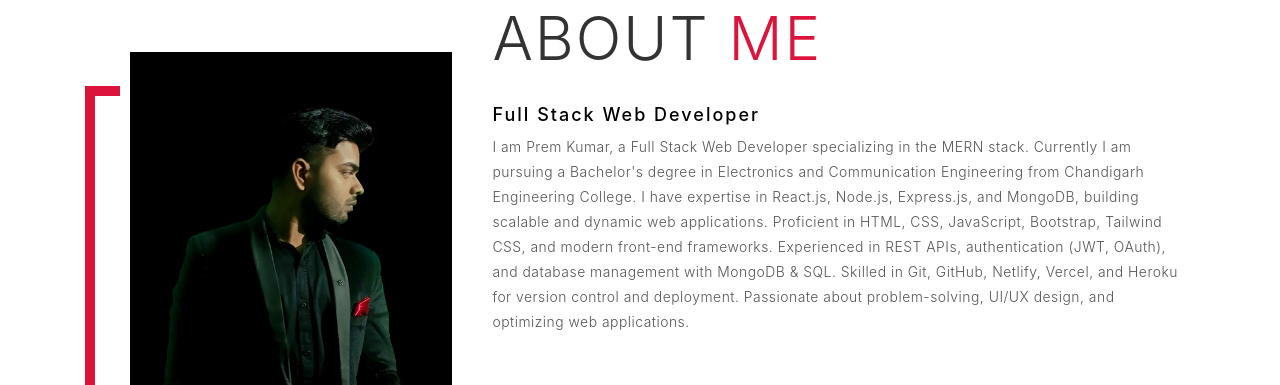
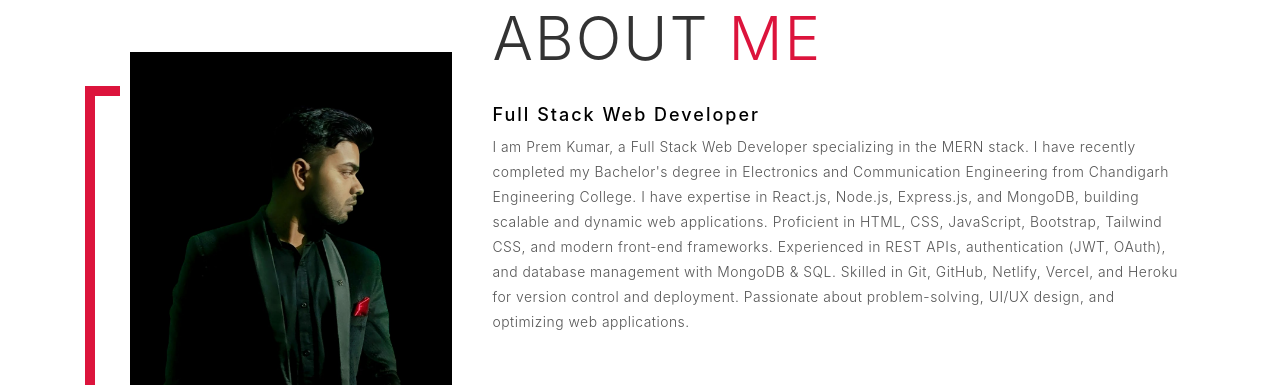
Before and after one commit to prem1kr/Portfolio-react.js, a React (Create React App) app: page / in a window 1280 px wide. Shown: the part 4240-4625 px from the top of the page. Built offline with nearby package versions, Linux system fonts and the light colour scheme.

Commit message:
Update About.js

```diff
--- a/src/Pages/About.js
+++ b/src/Pages/About.js
@@ -15,14 +15,14 @@
           <h1 className="section-title">About <span>me</span></h1>
           <h2>Full Stack Web Developer</h2>
           <p>I am Prem Kumar, a Full Stack Web Developer specializing in the MERN stack.
-            Currently I am pursuing a Bachelor's degree in Electronics and Communication Engineering from Chandigarh Engineering College.
+            I have recently completed my Bachelor's degree in Electronics and Communication Engineering from Chandigarh Engineering College.
             I have expertise in React.js, Node.js, Express.js, and MongoDB, building scalable and dynamic web applications.
             Proficient in HTML, CSS, JavaScript, Bootstrap, Tailwind CSS, and modern front-end frameworks.
             Experienced in REST APIs, authentication (JWT, OAuth), and database management with MongoDB & SQL.
             Skilled in Git, GitHub, Netlify, Vercel, and Heroku for version control and deployment.
             Passionate about problem-solving, UI/UX design, and optimizing web applications.
           </p>
-          <a href="https://drive.google.com/file/d/149sH55C5WIwiP6A2WL7gyWM7XZ1PQm15/view?usp=sharing" className="cta">Download Resume</a>
+          <a href="https://drive.google.com/file/d/1Bw5Oxu8K2XyJ5T4JmmZ6zpuVL4eXEZiM/view?usp=sharing" className="cta">Download Resume</a>
         </div>
       </div>
     </section>
```
